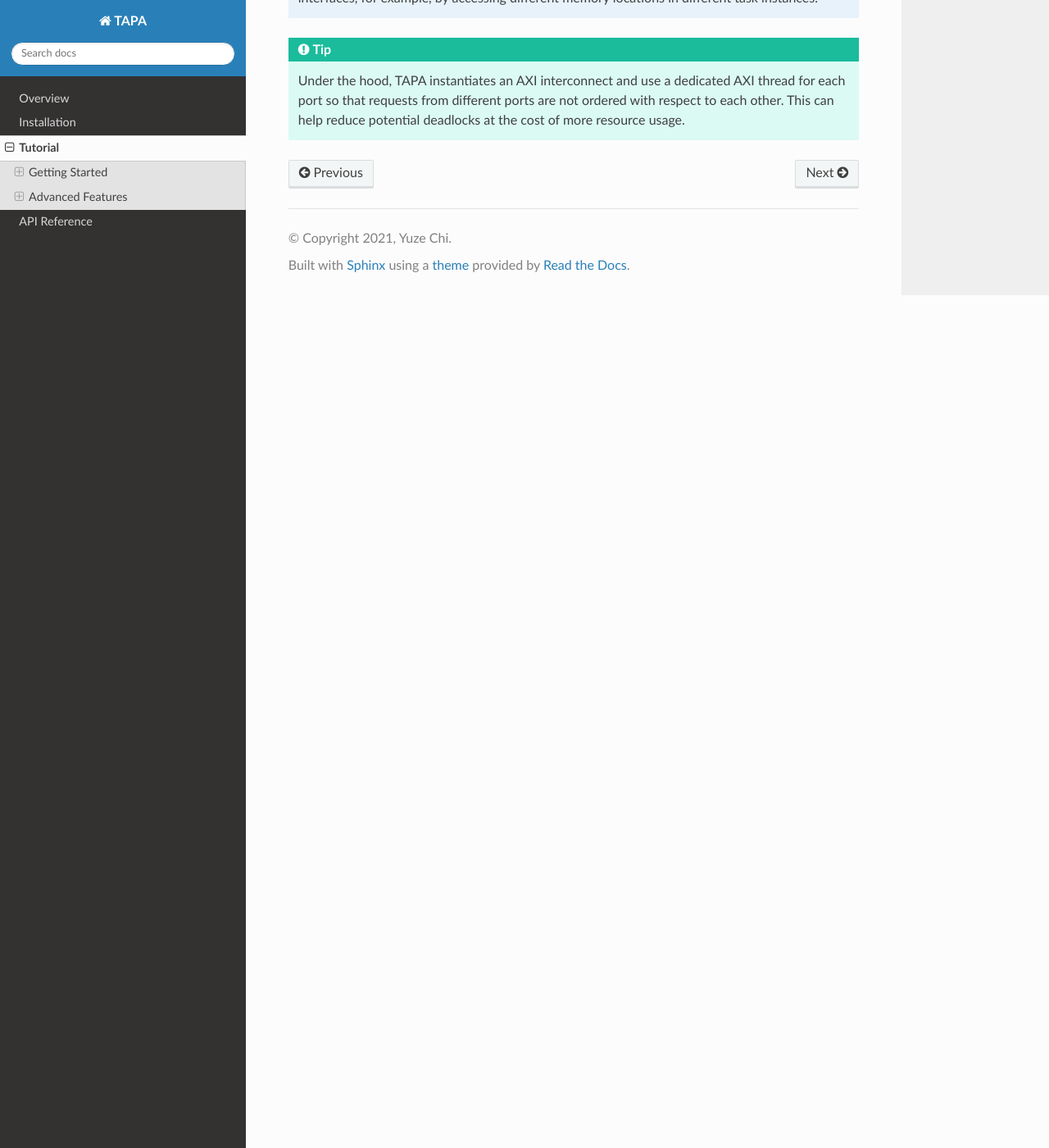
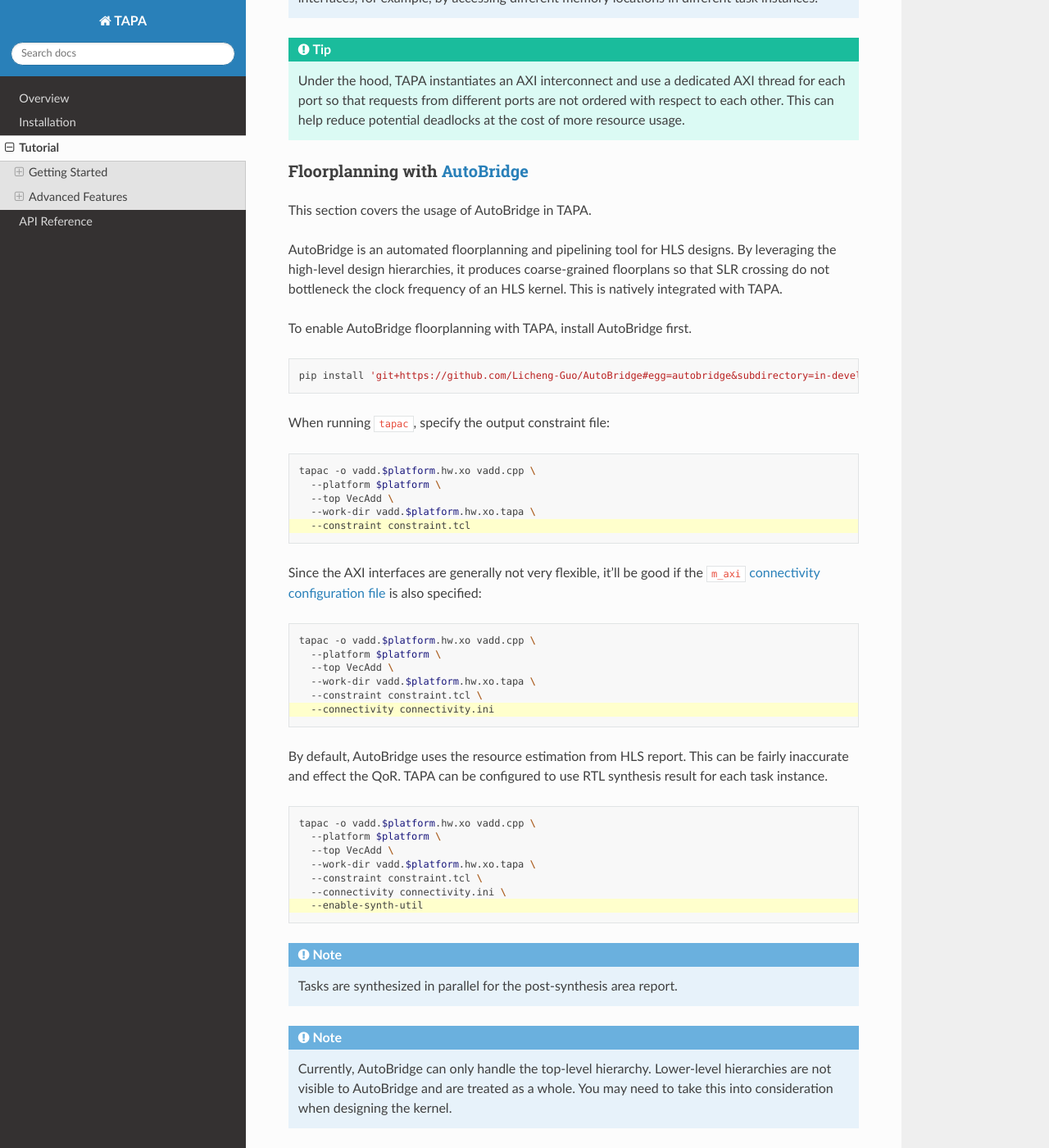
Before and after one commit to rapidstream-org/rapidstream-tapa, a Sphinx documentation site: the page built from docs/tutorial.rst, in a window 1280 px wide and 1400 px high, scrolled down 11167 px. Shown: the whole window at 82% size. Built offline with Sphinx 7.4.7 and the Read the Docs theme 2.0.0, drawn with Linux system fonts in a browser that asks for light colours.

Commit message:
docs: add autobridge tutorial

```diff
--- a/docs/tutorial.rst
+++ b/docs/tutorial.rst
@@ -648,3 +648,74 @@
   for each port so that requests from different ports are not ordered
   with respect to each other.
   This can help reduce potential deadlocks at the cost of more resource usage.
+
+Floorplanning with `AutoBridge <https://github.com/Licheng-Guo/AutoBridge>`_
+::::::::::::::::::::::::::::::::::::::::::::::::::::::::::::::::::::::::::::
+
+This section covers the usage of AutoBridge in TAPA.
+
+AutoBridge is an automated floorplanning and pipelining tool for HLS designs.
+By leveraging the high-level design hierarchies,
+it produces coarse-grained floorplans so that SLR crossing do not bottleneck the
+clock frequency of an HLS kernel.
+This is natively integrated with TAPA.
+
+To enable AutoBridge floorplanning with TAPA,
+install AutoBridge first.
+
+.. code-block:: shell
+
+  pip install 'git+https://github.com/Licheng-Guo/AutoBridge#egg=autobridge&subdirectory=in-develop/src'
+
+
+When running ``tapac``, specify the output constraint file:
+
+.. code-block:: shell
+  :emphasize-lines: 5
+
+  tapac -o vadd.$platform.hw.xo vadd.cpp \
+    --platform $platform \
+    --top VecAdd \
+    --work-dir vadd.$platform.hw.xo.tapa \
+    --constraint constraint.tcl
+
+Since the AXI interfaces are generally not very flexible,
+it'll be good if the ``m_axi``
+`connectivity configuration file <https://www.xilinx.com/html_docs/xilinx2021_1/vitis_doc/vitiscommandcompiler.html#qcm1528577331870__section_wgd_dxf_dnb>`_
+is also specified:
+
+.. code-block:: shell
+  :emphasize-lines: 6
+
+  tapac -o vadd.$platform.hw.xo vadd.cpp \
+    --platform $platform \
+    --top VecAdd \
+    --work-dir vadd.$platform.hw.xo.tapa \
+    --constraint constraint.tcl \
+    --connectivity connectivity.ini
+
+By default, AutoBridge uses the resource estimation from HLS report.
+This can be fairly inaccurate and effect the QoR.
+TAPA can be configured to use RTL synthesis result for each task instance.
+
+.. code-block:: shell
+  :emphasize-lines: 7
+
+  tapac -o vadd.$platform.hw.xo vadd.cpp \
+    --platform $platform \
+    --top VecAdd \
+    --work-dir vadd.$platform.hw.xo.tapa \
+    --constraint constraint.tcl \
+    --connectivity connectivity.ini \
+    --enable-synth-util
+
+.. note::
+
+  Tasks are synthesized in parallel for the post-synthesis area report.
+
+.. note::
+
+  Currently, AutoBridge can only handle the top-level hierarchy.
+  Lower-level hierarchies are not visible to AutoBridge and are treated as a
+  whole.
+  You may need to take this into consideration when designing the kernel.
```
